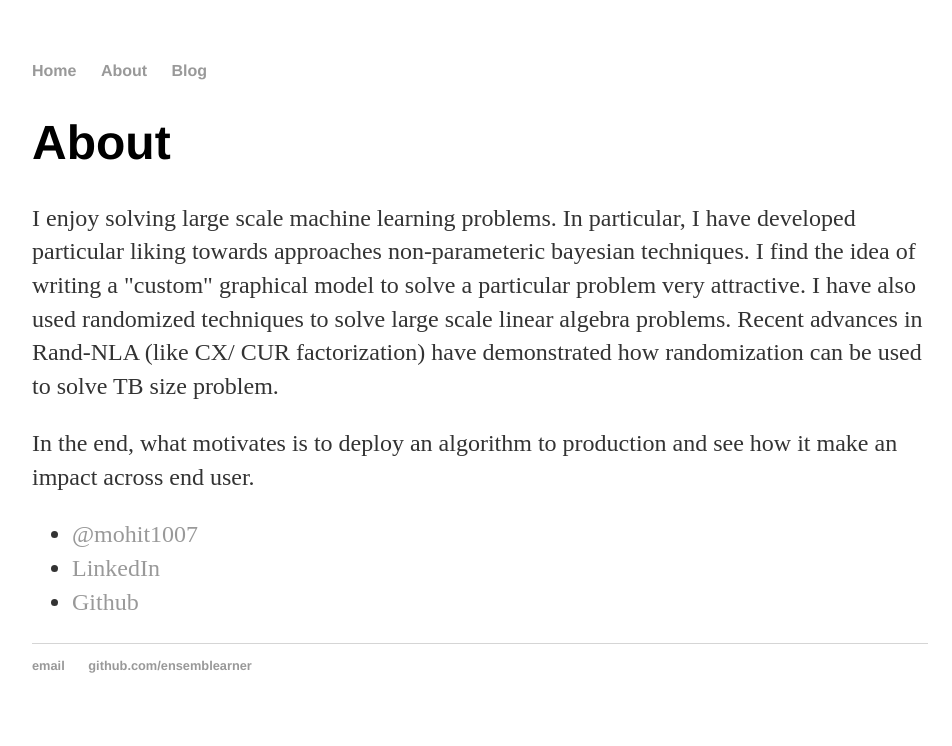
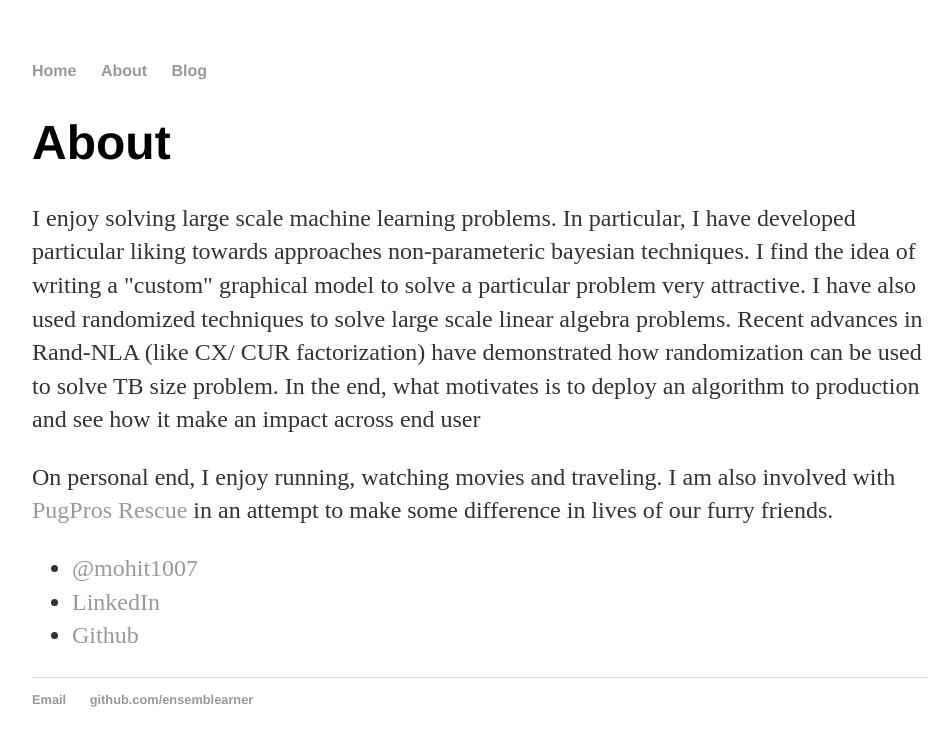
Before and after one commit to ensemblearner/ensemblearner.github.io, a Jekyll site: the page built from about/index.html, in a window 1280 px wide. Shown: the top 746 px of the page, without its empty margins (160-1112 px from the left). Built offline with Jekyll 4.4.1, drawn with Linux system fonts in a browser that asks for light colours.

Commit message:
add more content

```diff
--- a/_layouts/default.html
+++ b/_layouts/default.html
@@ -24,7 +24,7 @@
 
   <footer>
    <ul>
-   <li><a href="mailto:mohit1007@gmail.com" target="_blank">email</a></li>
+   <li><a href="mailto:mohit1007@gmail.com" target="_blank">Email</a></li>
    <li><a href="https://github.com/ensemblearner" target="_blank">github.com/ensemblearner</a></li>
    </ul>
   </footer>
--- a/about/index.html
+++ b/about/index.html
@@ -5,8 +5,8 @@ title: About Mohitdeep Singh
 
 		<div class="about">
 			<h1>About</h1>
-			<p>I enjoy solving large scale machine learning problems. In particular, I have developed particular liking towards approaches non-parameteric bayesian techniques. I find the idea of writing a "custom" graphical model to solve a particular problem very attractive. I have also used randomized techniques to solve large scale linear algebra problems. Recent advances in Rand-NLA (like CX/ CUR factorization) have demonstrated how randomization can be used to solve TB size problem.</p>
-			<p>In the end, what motivates is to deploy an algorithm to production and see how it make an impact across end user.</p>
+			<p>I enjoy solving large scale machine learning problems. In particular, I have developed particular liking towards approaches non-parameteric bayesian techniques. I find the idea of writing a "custom" graphical model to solve a particular problem very attractive. I have also used randomized techniques to solve large scale linear algebra problems. Recent advances in Rand-NLA (like CX/ CUR factorization) have demonstrated how randomization can be used to solve TB size problem. In the end, what motivates is to deploy an algorithm to production and see how it make an impact across end user</p>
+			<p> On personal end, I enjoy running, watching movies and traveling. I am also involved with <a href="www.pugpros.org" target="_blank">PugPros Rescue</a> in an attempt to make some difference in lives of our furry friends.</p>
 
 			<ul class="contacts">
 				<li><a href="https://twitter.com/mohit1007" target="_blank">@mohit1007</a></li>
--- a/index.html
+++ b/index.html
@@ -5,5 +5,6 @@ title: Mohitdeep Singh
 
 		<div class="blurb">
 			<h1>Hi there, I'm Mohit!</h1>
-			<p>I am working at Pandora as Scientist</p><a href="/about">Read more about my life...</a></p>
+			<p>Thanks for visiting my personal site. To know more about me, go to</p><a href="/about"> about</a> section. Interested in my random ramblings, click <a href="/blog">here</a>.
+			</p>
 		</div>
```
